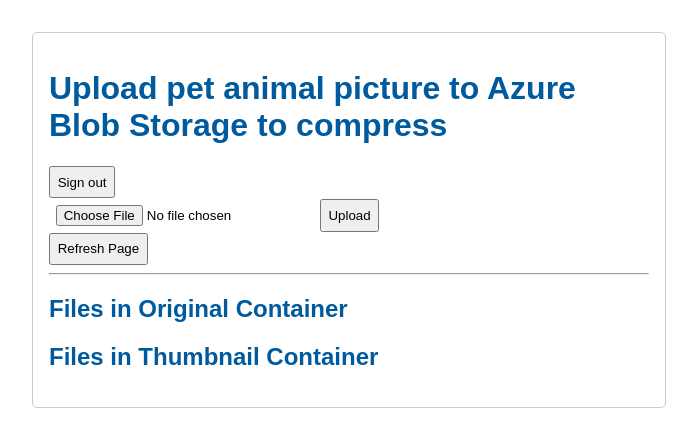
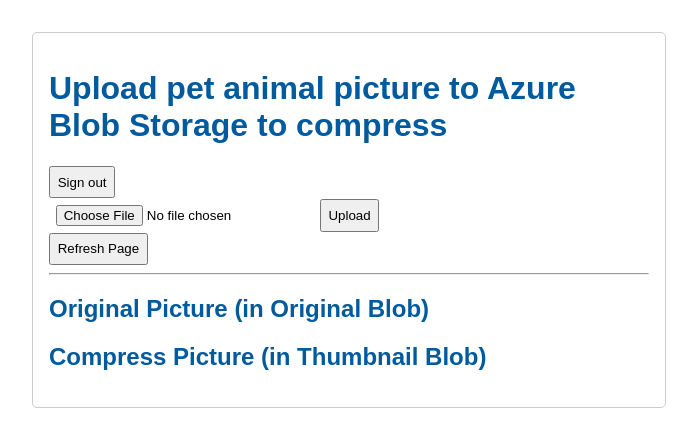
Before and after one commit to DavidLi2465/vmflaskapp, a Flask app: page /upload in a window 1280 px wide. Shown: the top 447 px of the page, without its empty margins (291-988 px from the left). Run offline with Flask 3, Linux system fonts and the light colour scheme; the visitor is signed in with stand-in values (Sample User, id 1); data that the repository does not hold is empty; some libraries are stand-ins or nearby versions.

Commit message:
Update index.html

```diff
--- a/templates/index.html
+++ b/templates/index.html
@@ -33,7 +33,7 @@
     </form>
 
     <hr>
-    <h2>Files in Original Container</h2>
+    <h2>Original Picture (in Original Blob)</h2>
     <ul>
       {% for blob in blobs %}
         {% if blob.originalURL %}
@@ -47,7 +47,7 @@
       {% endfor %}
     </ul>
 
-    <h2>Files in Thumbnail Container</h2>
+    <h2>Compress Picture (in Thumbnail Blob)</h2>
     <ul>
       {% for thumb in thumbnails %}
         {% if thumb.thumbnailURL %}
```
